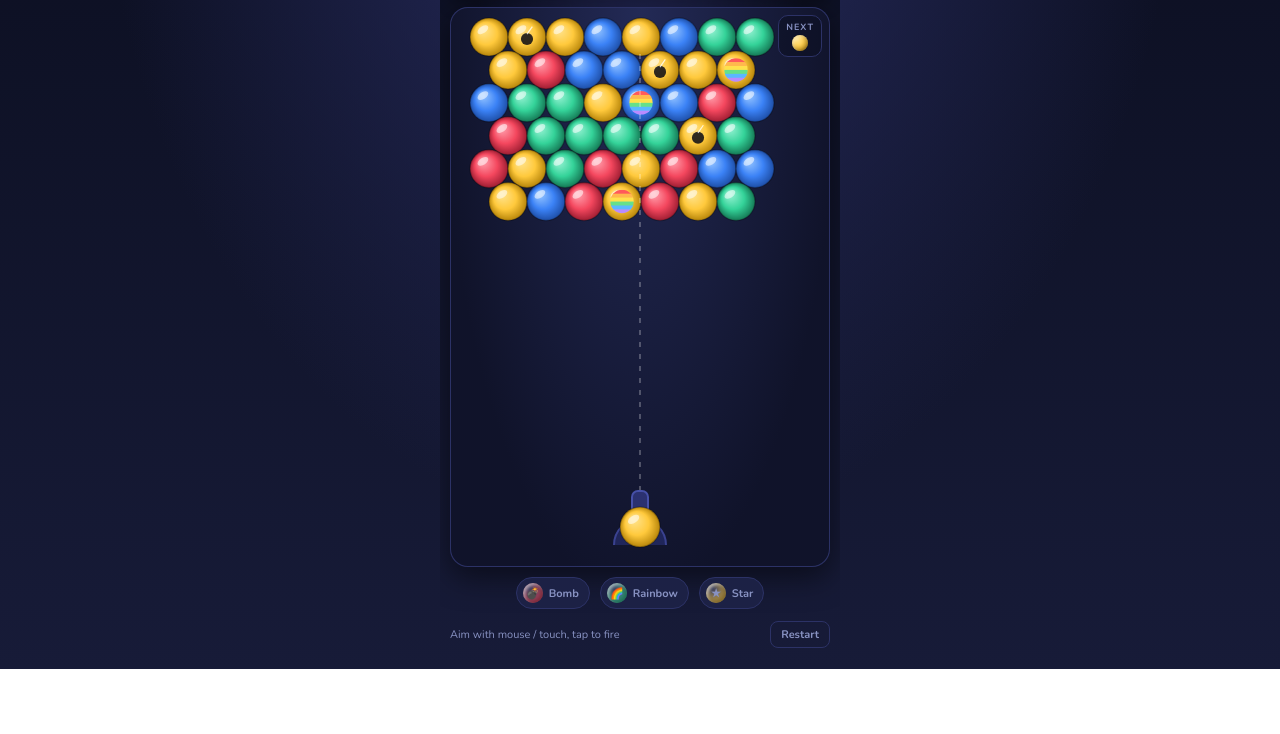
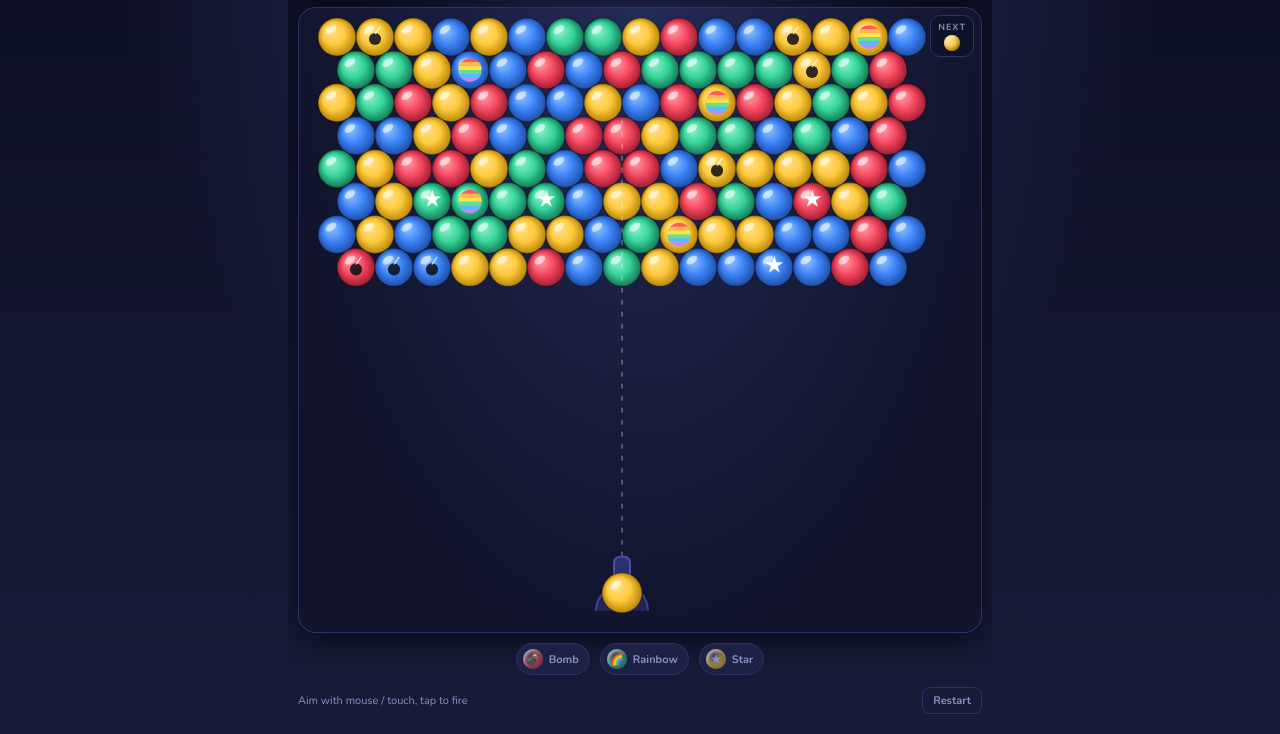
Before and after one commit to dmpxd/Card, a plain HTML site: page index.html in a window 1280 px wide. Shown: the part 131-865 px from the top of the page. Before the commit the page ends 800 px from the top, so only its background shows below. Drawn offline with nearby package versions, Linux system fonts and the light colour scheme.

Commit message:
Update index.html
bub

```diff
--- a/index.html
+++ b/index.html
@@ -41,7 +41,7 @@
     align-items:center;
     padding: 14px 10px 20px;
     width:100%;
-    max-width:460px;
+    max-width:740px;
   }
 
   h1{
@@ -273,7 +273,7 @@
   </div>
 
   <div id="board-wrap">
-    <canvas id="game" width="380" height="560"></canvas>
+    <canvas id="game" width="684" height="626"></canvas>
     <div class="next-preview">
       <div>Next</div>
       <div class="next-dot" id="nextDot"></div>
@@ -298,18 +298,18 @@
 (function(){
   // ---------- Config ----------
   const R = 19;
-  const COLS_EVEN = 8;
+  const COLS_EVEN = 16;
   const BOARD_LEFT = 20;
   const TOP_Y = 30;
   const ROW_H = R * Math.sqrt(3);
-  const MAX_ROWS = 13;
-  const DANGER_ROW = 11;
+  const MAX_ROWS = 15;
+  const DANGER_ROW = 13;
   const TOTAL_TURNS = 30;
   const NEW_ROW_EVERY = 4;
   const BASE_POINTS = 10;
   const COMBO_GROWTH = 1.1;
-  const SHOOTER_Y = 520;
-  const SHOOTER_X = 190;
+  const SHOOTER_Y = 520 + 2 * (R * Math.sqrt(3));
+  const SHOOTER_X = BOARD_LEFT + (COLS_EVEN * 2 * R) / 2;
   const BUBBLE_SPEED = 9.5;
 
   const COLORS = {
@@ -439,7 +439,7 @@
 
   function initGame(){
     grid = makeEmptyGrid();
-    fillInitialRows(6);
+    fillInitialRows(8);
     turnsLeft = TOTAL_TURNS;
     shotsFired = 0;
     score = 0;
```
